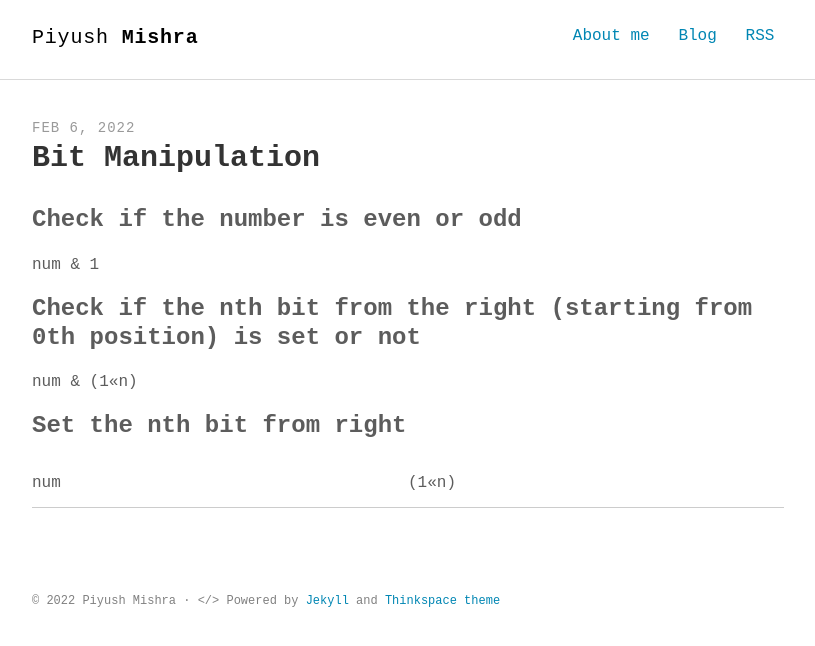
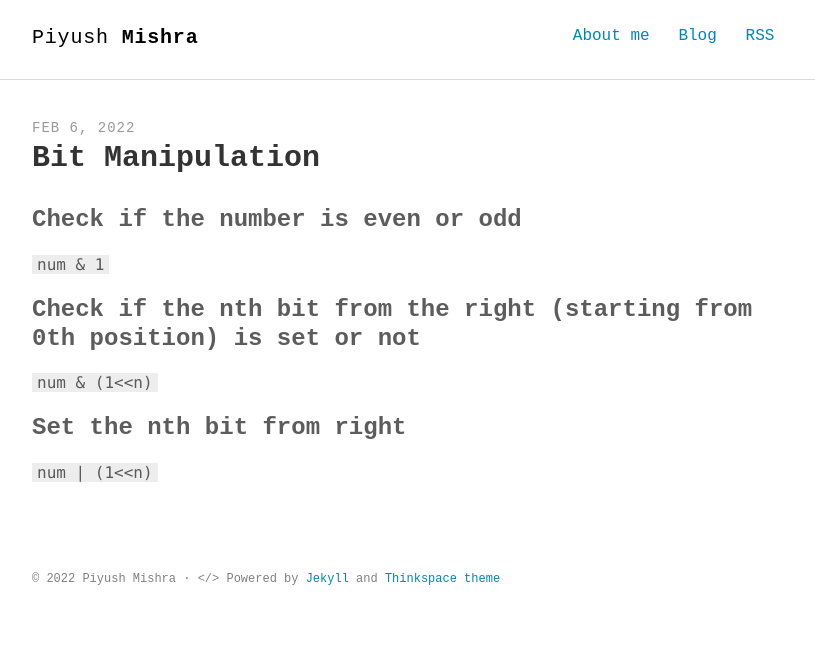
Before and after one commit to piymis/piymis.github.io, a Jekyll site: the page built from _posts/2022-02-06-bit-manipulation.markdown, in a window 1280 px wide. Shown: the top 646 px of the page, without its empty margins (232-1047 px from the left). Built offline with Jekyll 4.4.1, drawn with Linux system fonts in a browser that asks for light colours; some web fonts are replaced; our own code applies the rules of GitHub Pages for plain Markdown files; a script that is not in the unit is left out.

```diff
--- a/_posts/2022-02-06-bit-manipulation.markdown
+++ b/_posts/2022-02-06-bit-manipulation.markdown
@@ -7,12 +7,12 @@ categories:
 
 ### Check if the number is even or odd
 
-num & 1
+`num & 1`
 
 ### Check if the nth bit from the right (starting from 0th position) is set or not
 
-num & (1<<n)
+`num & (1<<n)`
 
 ### Set the nth bit from right
 
-num | (1<<n)
+`num | (1<<n)`
```
